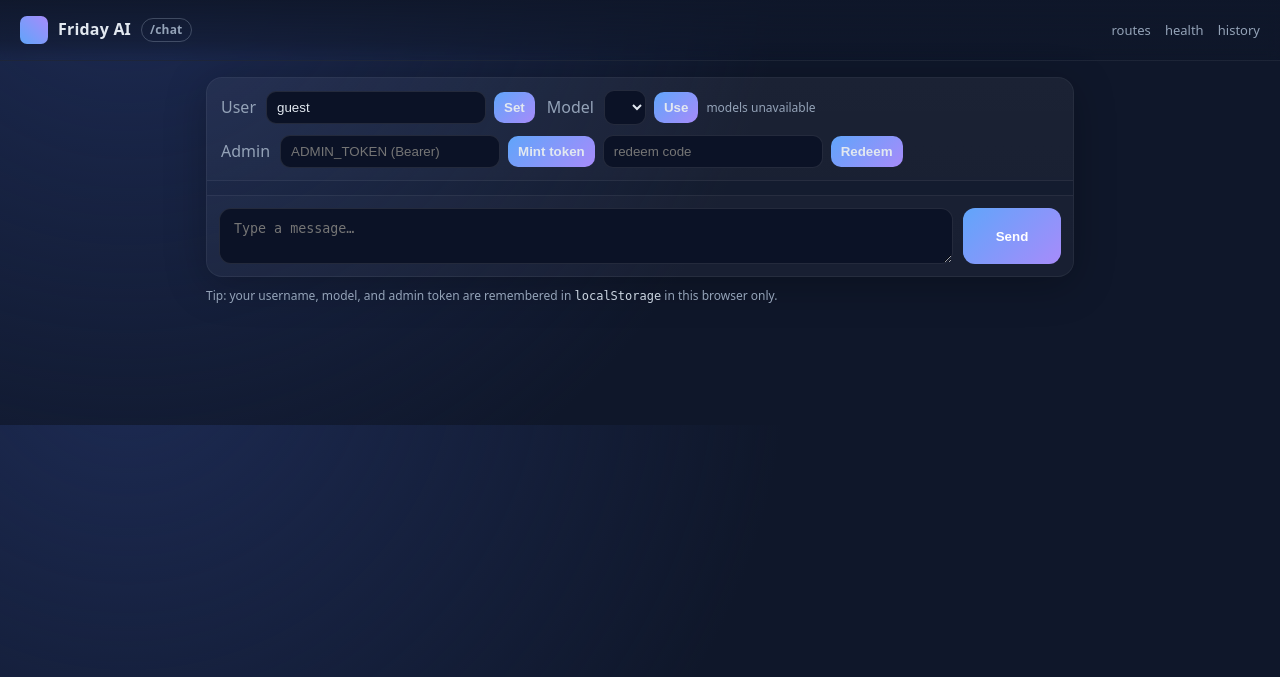
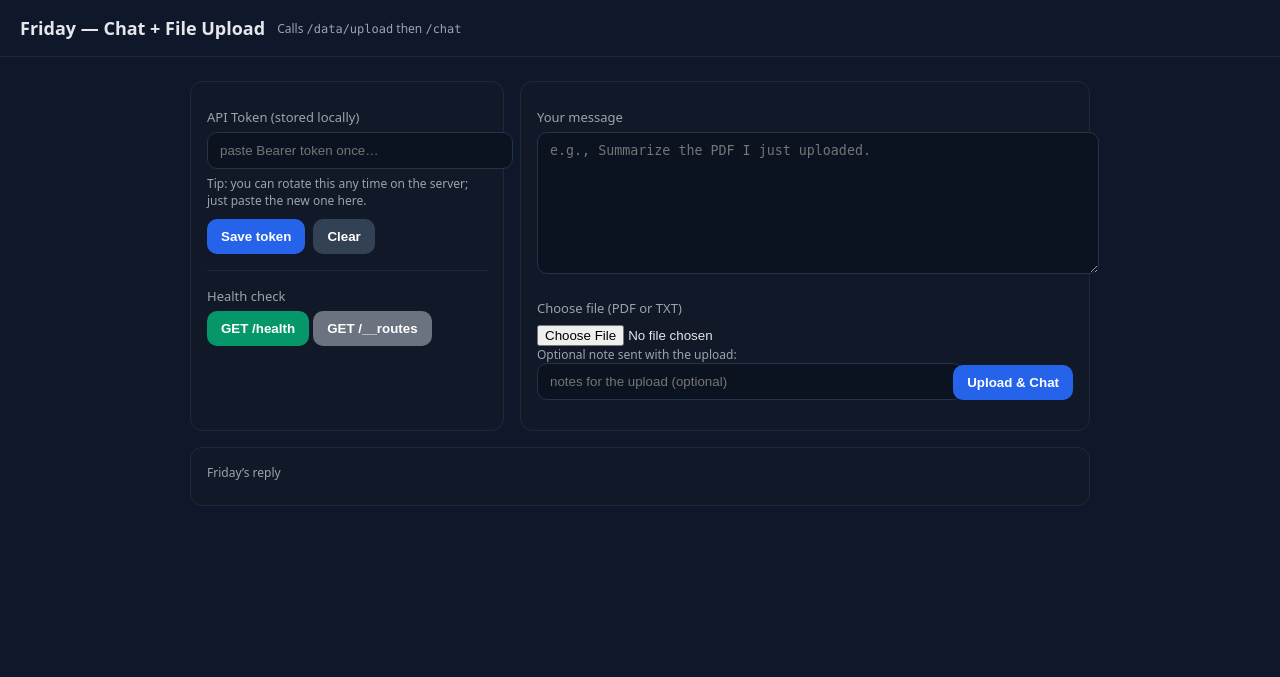
Before and after one commit to goatman88/friday_full_bundle, a Flask app: template templates/chat.html in a window 1280 px wide. Shown: the top 677 px of the page. Run offline with Flask 3, Linux system fonts and the light colour scheme; the template is opened without the code that fills it, so the values that code supplies are empty.

Commit message:
Update chat.html

```diff
--- a/templates/chat.html
+++ b/templates/chat.html
@@ -3,270 +3,197 @@
 <head>
   <meta charset="utf-8" />
   <meta name="viewport" content="width=device-width, initial-scale=1" />
-<title>Friday AI • Chat</title>
+  <title>Friday • Chat + Upload</title>
   <style>
-  :root { --bg:#0f172a; --panel:#0b1226; --muted:#94a3b8; --text:#e2e8f0; --accent:#60a5fa; --accent-2:#a78bfa; }
-  * { box-sizing: border-box; }
-  body {
-    margin:0; font: 16px/1.45 system-ui, -apple-system, Segoe UI, Roboto, Inter, Arial, sans-serif;
-    background: radial-gradient(1200px 1200px at 10% -20%, #1d2b54 0, transparent 55%), var(--bg); color: var(--text);
+    :root { font-family: system-ui, -apple-system, Segoe UI, Roboto, Arial; }
+    body { margin: 0; background:#0f172a; color:#e5e7eb; }
+    header { padding:16px 20px; border-bottom:1px solid #1f2937; display:flex; gap:12px; align-items:center;}
+    header h1 { margin:0; font-size:18px; font-weight:600;}
+    main { max-width:900px; margin:24px auto; padding:0 16px; }
+    .row { display:flex; gap:16px; flex-wrap:wrap; }
+    .card { background:#111827; border:1px solid #1f2937; border-radius:12px; padding:16px; flex:1; min-width:280px; }
+    label { display:block; margin:10px 0 6px; font-size:13px; color:#9ca3af; }
+    input[type="text"], textarea {
+      width:100%; background:#0b1220; color:#e5e7eb; border:1px solid #24324a;
+      border-radius:10px; padding:10px 12px; outline:none;
     }
-  header {
-    display:flex; align-items:center; justify-content:space-between; gap:12px;
-    padding:16px 20px; position:sticky; top:0; background:linear-gradient(180deg, rgba(15,23,42,.9), rgba(15,23,42,.5) 70%, transparent);
-    backdrop-filter: blur(6px); border-bottom: 1px solid rgba(255,255,255,.06);
+    textarea { height:120px; resize:vertical; }
+    input[type="file"] { width:100%; }
+    button {
+      background:#2563eb; color:white; border:0; border-radius:10px; padding:10px 14px;
+      font-weight:600; cursor:pointer;
     }
-  .brand { display:flex; align-items:center; gap:10px; font-weight:700; letter-spacing:.2px; }
-  .badge { font-size:12px; color:#94a3b8; border:1px solid rgba(148,163,184,.35); padding:2px 8px; border-radius:999px; }
-  main { max-width:900px; margin: 16px auto 120px; padding: 0 16px; }
-  #chat {
-    background: linear-gradient(180deg, rgba(255,255,255,.03), rgba(255,255,255,.02));
-    border:1px solid rgba(255,255,255,.07); border-radius:16px; overflow:hidden; box-shadow: 0 8px 40px rgba(0,0,0,.25);
-  }
-  .toolbar { display:flex; flex-wrap:wrap; gap:10px; align-items:center; padding:12px 12px; background:rgba(255,255,255,.02); border-bottom:1px solid rgba(255,255,255,.06);}
-  .toolbar select, .toolbar input, .toolbar button {
-    background:#0b1226; color:var(--text); border:1px solid rgba(255,255,255,.1); padding:8px 10px; border-radius:10px; outline:none;
-  }
-  .toolbar button { background: linear-gradient(135deg, var(--accent), var(--accent-2)); border:none; font-weight:600; }
-  .toolbar .muted { color: var(--muted); border:none; background:transparent; padding:0 2px; }
-  #log { max-height: 55vh; overflow:auto; padding:14px 14px 0 14px; }
-  .msg { margin: 0 0 14px; padding: 12px 14px; border-radius: 12px; border:1px solid rgba(255,255,255,.07);}
-  .u { background: rgba(96,165,250,.09); border-color: rgba(96,165,250,.25); }
-  .a { background: rgba(167,139,250,.08); border-color: rgba(167,139,250,.25); }
-  .meta { font-size:12px; color:var(--muted); margin-bottom:6px; display:flex; gap:8px; align-items:center;}
-  .composer { display:flex; gap:10px; padding:12px; background:rgba(255,255,255,.02); border-top:1px solid rgba(255,255,255,.06); }
-  #input { flex:1; background:#0b1226; border:1px solid rgba(255,255,255,.1); border-radius:12px; color:var(--text); padding:12px 14px; resize:vertical; min-height:46px; max-height:160px;}
-  .send { min-width:98px; border-radius:12px; border:none; background:linear-gradient(135deg, var(--accent), var(--accent-2)); color:white; font-weight:700; }
-  .links a { color:var(--muted); text-decoration:none; margin-left:10px; font-size:13px; }
-  .links a:hover { color:var(--text); }
-  .row { display:flex; gap:8px; flex-wrap:wrap; align-items:center; }
-  .row input[type="text"], .row input[type="password"] { width:220px; }
-  code.small { font-size:12px; color:#cbd5e1; }
-  .hint { color:var(--muted); font-size:12px; }
+    button:disabled { opacity:.6; cursor:not-allowed; }
+    .muted { color:#9ca3af; font-size:12px; }
+    .mono { font-family: ui-monospace,SFMono-Regular,Menlo,Consolas,monospace; white-space:pre-wrap; }
+    .ok { color:#34d399; }
+    .bad { color:#f87171; }
+    .row > .card.small { max-width:320px; }
   </style>
 </head>
 <body>
   <header>
-    <div class="brand">
-      <svg width="28" height="28" viewBox="0 0 48 48" fill="none"><defs><linearGradient id="g" x1="0" y1="48" x2="48" y2="0" gradientUnits="userSpaceOnUse"><stop stop-color="#60a5fa"/><stop offset="1" stop-color="#a78bfa"/></linearGradient></defs><rect rx="12" width="48" height="48" fill="url(#g)"/></svg>
-      <div>Friday AI</div>
-      <div id="envBadge" class="badge">/chat</div>
-    </div>
-    <div class="links">
-      <a href="/routes" target="_blank">routes</a>
-      <a href="/debug/health" target="_blank">health</a>
-      <a href="/api/history" target="_blank">history</a>
-    </div>
+    <h1>Friday — Chat + File Upload</h1>
+    <span class="muted">Calls <span class="mono">/data/upload</span> then <span class="mono">/chat</span></span>
   </header>
 
   <main>
-    <section id="chat">
-      <!-- Top toolbar -->
-      <div class="toolbar">
     <div class="row">
-          <span class="muted">User</span>
-          <input id="username" type="text" placeholder="username" />
-          <button id="saveUser">Set</button>
+      <div class="card small">
+        <label>API Token (stored locally)</label>
+        <input id="token" type="text" placeholder="paste Bearer token once…" />
+        <div class="muted" style="margin-top:6px;">
+          Tip: you can rotate this any time on the server; just paste the new one here.
+        </div>
+        <div style="margin-top:10px; display:flex; gap:8px;">
+          <button id="saveTokenBtn">Save token</button>
+          <button id="clearTokenBtn" style="background:#334155;">Clear</button>
         </div>
 
-        <div class="row">
-          <span class="muted">Model</span>
-          <select id="model"></select>
-          <button id="setModel">Use</button>
-          <span class="hint" id="modelHint"></span>
+        <hr style="border:0;border-top:1px solid #1f2937; margin:16px 0;">
+        <label>Health check</label>
+        <button id="healthBtn" style="background:#059669;">GET /health</button>
+        <button id="routesBtn" style="background:#6b7280;">GET /__routes</button>
+        <div id="healthOut" class="mono muted" style="margin-top:8px;"></div>
       </div>
 
-        <div class="row">
-          <span class="muted">Admin</span>
-          <input id="adminToken" type="password" placeholder="ADMIN_TOKEN (Bearer)" />
-          <button id="mint">Mint token</button>
-          <input id="redeemCode" type="text" placeholder="redeem code" />
-          <button id="redeem">Redeem</button>
+      <div class="card" style="flex:2">
+        <label>Your message</label>
+        <textarea id="message" placeholder="e.g., Summarize the PDF I just uploaded."></textarea>
+
+        <div class="row" style="margin-top:10px;">
+          <div style="flex:2; min-width:260px;">
+            <label>Choose file (PDF or TXT)</label>
+            <input id="file" type="file" />
+            <div class="muted">Optional note sent with the upload:</div>
+            <input id="notes" type="text" placeholder="notes for the upload (optional)" />
+          </div>
+          <div style="display:flex; align-items:flex-end;">
+            <button id="sendBtn">Upload & Chat</button>
           </div>
         </div>
 
-      <!-- Messages -->
-      <div id="log"></div>
+        <div id="status" class="mono muted" style="margin-top:14px;"></div>
+      </div>
+    </div>
 
-      <!-- Composer -->
-      <div class="composer">
-        <textarea id="input" placeholder="Type a message…"></textarea>
-        <button class="send" id="send">Send</button>
+    <div class="card" style="margin-top:16px;">
+      <div class="muted">Friday’s reply</div>
+      <div id="reply" class="mono" style="margin-top:8px;"></div>
     </div>
-    </section>
-
-    <p class="hint" style="margin-top:10px">
-      Tip: your username, model, and admin token are remembered in <code class="small">localStorage</code> in this browser only.
-    </p>
   </main>
 
   <script>
-  const $ = (sel) => document.querySelector(sel);
-  const log = $("#log");
-  const input = $("#input");
-  const sendBtn = $("#send");
-  const userEl = $("#username");
-  const saveUserBtn = $("#saveUser");
-  const modelSel = $("#model");
-  const setModelBtn = $("#setModel");
-  const modelHint = $("#modelHint");
-  const adminTokenEl = $("#adminToken");
-  const mintBtn = $("#mint");
-  const redeemEl = $("#redeemCode");
-  const redeemBtn = $("#redeem");
+    // ---------- helpers ----------
+    const $ = (id) => document.getElementById(id);
+    const base = ""; // same-origin calls (page served by your Flask app)
+    const tokenKey = "friday_api_token";
 
-  // ---- persistence (per browser)
-  const state = {
-    username: localStorage.getItem("friday.username") || "guest",
-    model: localStorage.getItem("friday.model") || null,
-    adminToken: localStorage.getItem("friday.adminToken") || ""
+    function getToken() { return localStorage.getItem(tokenKey) || ""; }
+    function setToken(v) { localStorage.setItem(tokenKey, v || ""); }
+    function authHeaders() {
+      const t = getToken();
+      return t ? { "Authorization": "Bearer " + t } : {};
+    }
+    async function getJSON(path) {
+      const res = await fetch(base + path, { headers: { ...authHeaders() }});
+      const body = await res.text();
+      return { status: res.status, text: body };
+    }
+    async function postJSON(path, data) {
+      const res = await fetch(base + path, {
+        method: "POST",
+        headers: { "Content-Type": "application/json", ...authHeaders() },
+        body: JSON.stringify(data || {})
+      });
+      const body = await res.text();
+      return { status: res.status, text: body };
+    }
+    async function uploadFile(file, notes) {
+      const fd = new FormData();
+      if (file) fd.append("file", file, file.name);
+      if (notes) fd.append("notes", notes);
+      const res = await fetch(base + "/data/upload", {
+        method: "POST",
+        headers: { ...authHeaders() },
+        body: fd
+      });
+      const body = await res.text();
+      return { status: res.status, text: body };
+    }
+    function showStatus(msg, good=false) {
+      $("status").textContent = msg || "";
+      $("status").className = "mono " + (good ? "ok" : "bad");
+    }
+
+    // ---------- UI wiring ----------
+    // hydrate token field
+    $("token").value = getToken();
+
+    $("saveTokenBtn").onclick = () => {
+      setToken($("token").value.trim());
+      showStatus("Saved token locally.", true);
+    };
+    $("clearTokenBtn").onclick = () => {
+      setToken("");
+      $("token").value = "";
+      showStatus("Cleared token from this browser.");
     };
 
-  // ---- helpers
-  function addMsg(role, text) {
-    const wrap = document.createElement("div");
-    wrap.className = "msg " + (role === "user" ? "u" : "a");
+    $("healthBtn").onclick = async () => {
+      $("healthOut").textContent = "Checking /health…";
+      const { status, text } = await getJSON("/health");
+      $("healthOut").textContent = `Status ${status}\n${text}`;
+    };
+    $("routesBtn").onclick = async () => {
+      $("healthOut").textContent = "Loading /__routes…";
+      const { status, text } = await getJSON("/__routes");
+      $("healthOut").textContent = `Status ${status}\n${text}`;
+    };
 
-    const meta = document.createElement("div");
-    meta.className = "meta";
-    const who = role === "user" ? (state.username || "guest") : "Friday";
-    meta.textContent = `${who} • ${new Date().toLocaleTimeString()}`;
-    const body = document.createElement("div");
-    body.textContent = text;
+    $("sendBtn").onclick = async () => {
+      $("reply").textContent = "";
+      const token = $("token").value.trim();
+      if (!token) { showStatus("Paste API token first.", false); return; }
+      setToken(token);
 
-    wrap.appendChild(meta);
-    wrap.appendChild(body);
-    log.appendChild(wrap);
-    log.scrollTop = log.scrollHeight;
+      const msg = $("message").value.trim() || "Summarize the PDF I just uploaded.";
+      const file = $("file").files[0] || null;
+      const notes = $("notes").value.trim();
+
+      $("sendBtn").disabled = true;
+      showStatus("Starting…");
+
+      try {
+        // 1) Upload if a file is selected
+        if (file) {
+          showStatus("Uploading file…");
+          const up = await uploadFile(file, notes);
+          if (up.status < 200 || up.status >= 300) {
+            showStatus(`Upload failed. Status ${up.status}\n${up.text}`, false);
+            $("sendBtn").disabled = false;
+            return;
+          }
+          showStatus(`Upload OK (${up.status}).`);
+        } else {
+          showStatus("No file chosen — skipping upload.", true);
         }
 
-  async function jsonFetch(url, opts = {}) {
-    const res = await fetch(url, {
-      headers: {"Content-Type":"application/json", ...(opts.headers||{})},
-      ...opts
-    });
-    if (!res.ok) throw new Error(`${res.status} ${res.statusText}`);
-    return res.json();
+        // 2) Chat
+        showStatus("Talking to Friday…");
+        const chat = await postJSON("/chat", { message: msg });
+        if (chat.status < 200 || chat.status >= 300) {
+          showStatus(`Chat failed. Status ${chat.status}\n${chat.text}`, false);
+        } else {
+          showStatus("Chat OK.", true);
+          $("reply").textContent = chat.text;
         }
-
-  // ---- wire up UI initial values
-  userEl.value = state.username;
-  adminTokenEl.value = state.adminToken;
-
-  // Models: load + set active in dropdown
-  async function loadModels() {
-    try {
-      const data = await jsonFetch("/api/models");
-      // data: { active, available: [] }
-      modelSel.innerHTML = "";
-      (data.available || []).forEach(m => {
-        const opt = document.createElement("option");
-        opt.value = m; opt.textContent = m;
-        if ((state.model && state.model === m) || (!state.model && data.active === m)) {
-          opt.selected = true;
+      } catch (err) {
+        showStatus("Error: " + (err?.message || err), false);
+      } finally {
+        $("sendBtn").disabled = false;
       }
-        modelSel.appendChild(opt);
-      });
-      modelHint.textContent = `active: ${data.active}`;
-      if (!state.model) state.model = data.active;
-      localStorage.setItem("friday.model", state.model);
-    } catch (e) {
-      modelHint.textContent = "models unavailable";
-    }
-  }
-
-  // History on load
-  async function loadHistory() {
-    try {
-      const h = await jsonFetch("/api/history");
-      if (Array.isArray(h)) {
-        h.forEach(item => {
-          addMsg("user", item.message);
-          addMsg("assistant", item.reply);
-        });
-      }
-    } catch (e) { /* ignore */ }
-  }
-
-  // ---- event handlers
-  sendBtn.addEventListener("click", async () => {
-    const text = (input.value || "").trim();
-    if (!text) return;
-    addMsg("user", text);
-    input.value = "";
-    try {
-      const res = await jsonFetch("/api/chat", {
-        method:"POST",
-        body: JSON.stringify({ message: text, username: state.username, model: state.model })
-      });
-      addMsg("assistant", res.reply || "(no reply)");
-    } catch (e) {
-      addMsg("assistant", "Error: " + e.message);
-    }
-  });
-
-  input.addEventListener("keydown", (ev) => {
-    if (ev.key === "Enter" && !ev.shiftKey) {
-      ev.preventDefault();
-      sendBtn.click();
-    }
-  });
-
-  saveUserBtn.addEventListener("click", () => {
-    state.username = userEl.value.trim() || "guest";
-    localStorage.setItem("friday.username", state.username);
-    addMsg("assistant", `Okay, I’ll call you “${state.username}”.`);
-  });
-
-  setModelBtn.addEventListener("click", async () => {
-    const picked = modelSel.value;
-    try {
-      const res = await jsonFetch("/api/model", {
-        method:"POST",
-        body: JSON.stringify({ model: picked })
-      });
-      state.model = res.active || picked;
-      localStorage.setItem("friday.model", state.model);
-      modelHint.textContent = `active: ${state.model}`;
-      addMsg("assistant", `Using model: ${state.model}`);
-    } catch (e) {
-      addMsg("assistant", "Couldn’t set model: " + e.message);
-    }
-  });
-
-  mintBtn.addEventListener("click", async () => {
-    const tok = adminTokenEl.value.trim();
-    if (!tok) { addMsg("assistant","Enter ADMIN_TOKEN to mint."); return; }
-    try {
-      const res = await jsonFetch("/api/admin/mint", {
-        method:"POST",
-        headers: { Authorization: "Bearer " + tok },
-        body: JSON.stringify({ count: 1 })
-      });
-      localStorage.setItem("friday.adminToken", tok);
-      addMsg("assistant", "Minted: " + (res.tokens ? res.tokens.join(", ") : "(none)"));
-    } catch (e) {
-      addMsg("assistant", "Mint failed: " + e.message);
-    }
-  });
-
-  redeemBtn.addEventListener("click", async () => {
-    const code = redeemEl.value.trim();
-    if (!code) { addMsg("assistant","Paste a redeem code first."); return; }
-    try {
-      const res = await jsonFetch("/api/auth/redeem", {
-        method:"POST",
-        body: JSON.stringify({ code, username: state.username || "guest" })
-      });
-      addMsg("assistant", res.success ? `Redeemed for ${res.user}` : "Redeem failed.");
-    } catch (e) {
-      addMsg("assistant", "Redeem failed: " + e.message);
-    }
-  });
-
-  // ---- kick off
-  loadModels();
-  loadHistory();
+    };
   </script>
 </body>
 </html>
```
Lines whose indentation alone changed are shown as unchanged.
